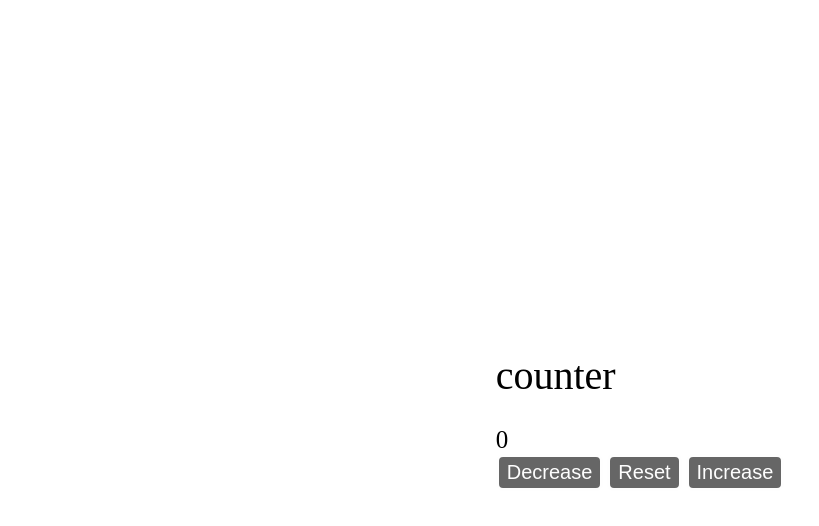
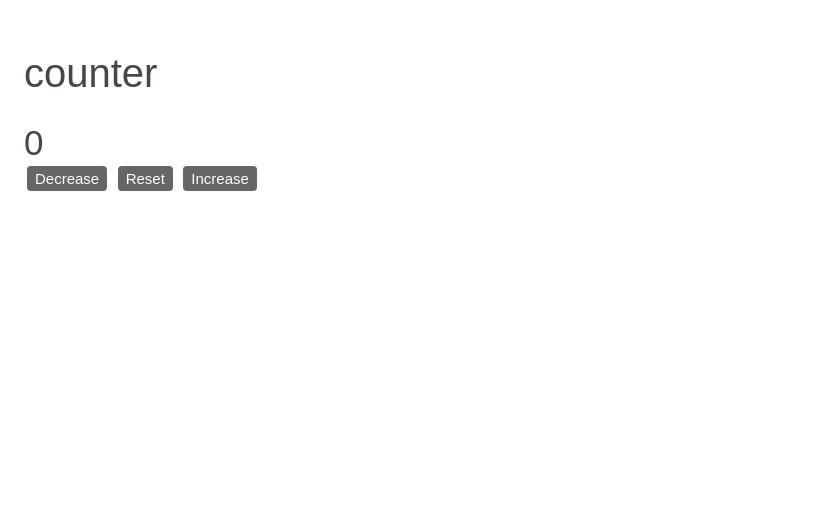
Before and after one commit to shashank977/counter, a plain HTML site: page index.html in a window 1280 px wide. Shown: the whole page, without its empty margins (0-819 px from the left). Drawn offline with Linux system fonts and the light colour scheme.

Commit message:
Update style.css

```diff
--- a/style.css
+++ b/style.css
@@ -1,8 +1,7 @@
 body{
-    min-height: 100vh;
-    display: flex;
-    justify-content: center;
-    align-items: center;
+    background: white;
+    color:  rgb(75, 69, 69);
+    font-family: sans-serif;
 }
 
 .btn{
@@ -11,18 +10,25 @@ body{
     border-radius: 7px;
     color: #fefefe;
     background: rgba(0,0,0,0.6);
-    font-size: 20px;
+    font-size: 15px;
     text-transform: capitalize;
     cursor: pointer;
     outline: none;
 }
 
 span{
-    font-size: 25px;
+    font-size: 35px;
     font-style: initial;
+    font-family: sans-serif;
 }
 
 h1{
     font-size: 40px;
-    font-weight: lighter;
+    font-weight: normal;
 }
+
+.container{
+    margin: 0;
+    border: 0;
+    padding: 1rem;
+}
```
